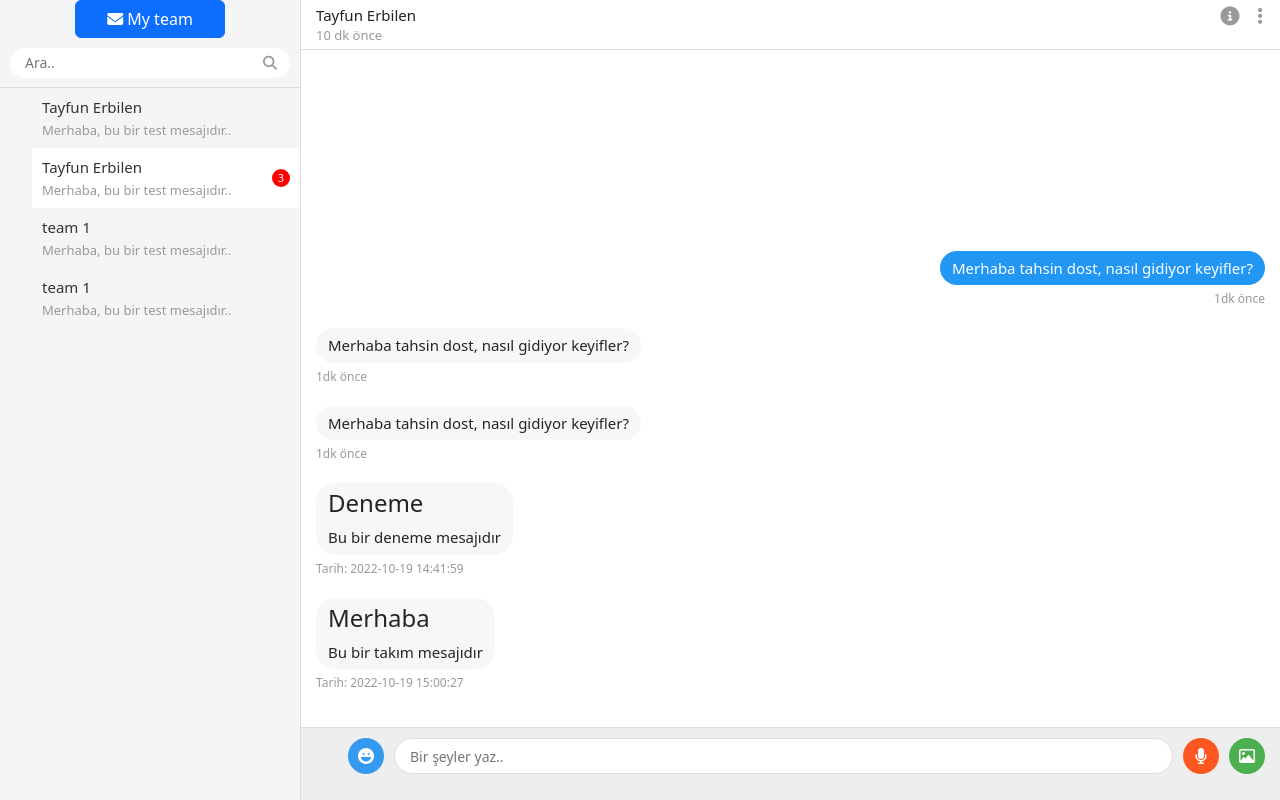
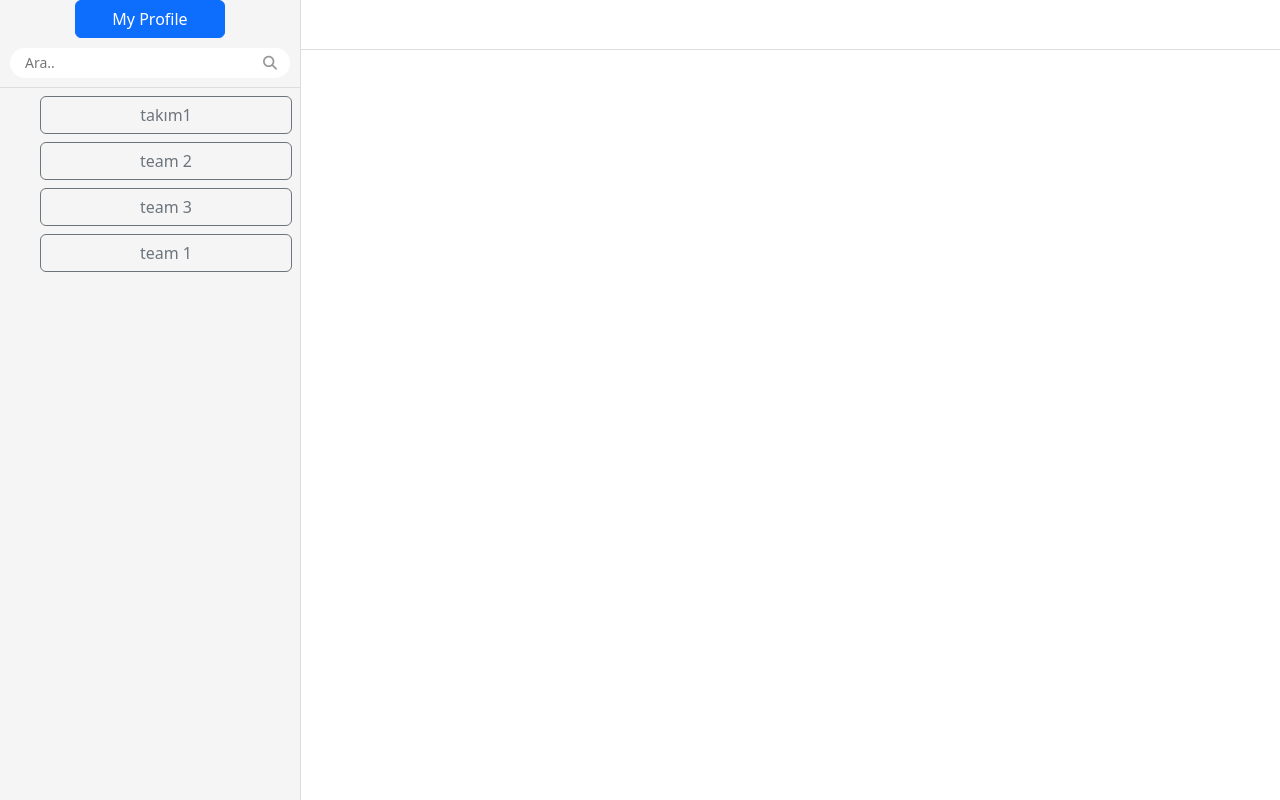
Before and after one commit to Havvazeynep/PHP-project, a PHP site: page /chat.php in a window 1280 px wide. Run offline with PHP 8.4, Linux system fonts and the light colour scheme; a user stored in the database is signed in; data comes from the database, SQL or seed files in the repository; some libraries are stand-ins or nearby versions.

Commit message:
Takım mesajlaşma sql işlemleri yapıldı

```diff
--- a/chat.php
+++ b/chat.php
@@ -7,10 +7,35 @@ require_once './db/connect.php';
 
 $online_user = $_SESSION['user'];
 
-$team_user_stmt = $conn->prepare("SELECT TM.title,TM.message, TM.date_time, T.team_name FROM team_users TU INNER JOIN teams T ON TU.team_id=T.id INNER JOIN team_messages TM ON TM.team_id=T.id WHERE TU.user_id = :u_id");
+$team_user_stmt = $conn->prepare("SELECT * FROM team_users TU,teams T WHERE TU.team_id=T.id AND TU.user_id = :u_id");
 $team_user_stmt->bindValue(':u_id', $online_user['id']);
 $team_user_stmt->execute();
 $team_users = $team_user_stmt->fetchAll();
+
+if (isset($_POST['team_id'])) {
+    $team_id = $_POST['team_id'];
+
+    $team_name_stmt = $conn->query("SELECT * FROM teams WHERE id = $team_id");
+    $team_name = $team_name_stmt->fetch(PDO::FETCH_ASSOC);
+
+    $user_message_stmt = $conn->prepare("SELECT U.firstname,TM.message, TM.date_time, T.team_name FROM team_messages TM INNER JOIN teams T ON TM.team_id=T.id INNER JOIN users U ON TM.user_id=U.id WHERE TM.team_id = :team_id GROUP BY TM.id ASC");
+    $user_message_stmt->bindValue(':team_id', $team_id);
+    $user_message_stmt->execute();
+    $user_message = $user_message_stmt->fetchAll();
+
+    if(isset($_POST["message"])){
+        $message = $_POST["message"];
+
+        $message_stmt = $conn->prepare("INSERT INTO team_messages (`message`, `user_id`, team_id) VALUES(:u_message, :u_id, :team_id)");
+        $message_stmt->bindValue(':u_message', $message);
+        $message_stmt->bindValue(':u_id', $online_user['id']);
+        $message_stmt->bindValue(':team_id', $team_id);
+        $message_stmt->execute();
+
+    }
+}
+
+
 ?>
 <!DOCTYPE html>
 <html lang="en">
@@ -36,9 +61,7 @@ $team_users = $team_user_stmt->fetchAll();
     <div class="chat">
         <div class="sidebar">
             <div class="d-grid gap-2 col-6 mx-auto">
-                <a href="messages.php" class="btn btn-primary">
-                    <i class="fa fa-envelope"></i> My team
-                </a>
+                <a href="messages.php" class="btn btn-primary">My Profile</a>
             </div>
             <div class="search">
                 <input type="text" placeholder="Ara..">
@@ -46,44 +69,32 @@ $team_users = $team_user_stmt->fetchAll();
             </div>
             <div class="contacts">
                 <ul>
-                    <li>
-                        <a href="#" class="list-group-item">
-                            <div class="contact">
-                                <div class="name">Tayfun Erbilen</div>
-                                <div class="message">Merhaba, bu bir test mesajıdır..</div>
-                            </div>
-                            <div class="notification"></div>
-                        </a>
-                    </li>
-                    <li class="active">
-                        <a href="#" class="list-group-item">
-                            <div class="contact">
-                                <div class="name">Tayfun Erbilen</div>
-                                <div class="message">Merhaba, bu bir test mesajıdır..</div>
-                            </div>
-                            <div class="notification">3</div>
-                        </a>
-                    </li>
                     <?php foreach ($team_users as $rs) { ?>
                         <li>
-                            <a href="#" class="list-group-item">
+                            <form method="post">
+                                <div class="d-grid gap-2 m-2">
+                                <button class="btn btn-outline-secondary">
+                                    <input type="hidden" name="team_id" value="<?php echo $rs['id'] ?>">
+
                                     <div class="contact">
                                         <div class="name"><?php echo $rs['team_name'] ?></div>
-                                    <div class="message">Merhaba, bu bir test mesajıdır..</div>
                                     </div>
-                                <div class="notification"></div>
-                            </a>
+                                </button>
+                                </div>
+                            </form>
                         </li>
                     <?php } ?>
                 </ul>
             </div>
         </div>
         <div class="content">
+            <?php
+            if (isset($team_name)) {
+            ?>
                 <div class="message-header">
                     <div class="user-info">
                         <div class="user">
-                        <div class="name">Tayfun Erbilen</div>
-                        <div class="time">10 dk önce</div>
+                            <div class="name"><?php echo $team_name['team_name'] ?></div>
                         </div>
                     </div>
                     <div class="actions">
@@ -100,60 +111,43 @@ $team_users = $team_user_stmt->fetchAll();
                             </li>
                         </ul>
                     </div>
+
                 </div>
                 <div class="message-content">
-                <div class="message me">
-                    <div class="bubble">
-                        Merhaba tahsin dost, nasıl gidiyor keyifler?
-                    </div>
-                    <div class="time">1dk önce</div>
-                </div>
+                    <?php
+                    if (isset($user_message)) {
+                        foreach ($user_message as $rs) {
+                    ?>
                             <div class="message">
                                 <div class="bubble">
-                        Merhaba tahsin dost, nasıl gidiyor keyifler?
-                    </div>
-                    <div class="time">1dk önce</div>
-                </div>
-
-                <div class="message">
-                    <div class="bubble">
-                        Merhaba tahsin dost, nasıl gidiyor keyifler?
-                    </div>
-                    <div class="time">1dk önce</div>
-                </div>
-                <?php foreach ($team_users as $rs) { ?>
-                    <div class="message">
-                        <div class="bubble">
-                            <h4><?php echo $rs['title'] ?></h4>
+                                    <h4><?php echo $rs['firstname'] ?></h4>
                                     <?php echo $rs['message'] ?>
                                 </div>
                                 <div class="time">Tarih: <?php echo $rs['date_time'] ?></div>
                             </div>
+                        <?php }
+                    } else { ?>
+                        <div></div>
                     <?php } ?>
-
                 </div>
                 <div class="message-form">
+                    <form method="post">
                         <ul>
-                    <li class="emoji-btn">
-                        <a href="#">
-                            <i class="fa fa-laugh"></i>
-                        </a>
-                    </li>
+                            <input type="hidden" name="team_id" value="<?php echo $team_name['id'] ?>">
                             <li class="input">
-                        <input type="text" placeholder="Bir şeyler yaz..">
+                                <input type="text" name="message" required placeholder="Bir şeyler yaz..">
                             </li>
                             <li class="sound-btn">
-                        <a href="#">
-                            <i class="fa fa-microphone"></i>
-                        </a>
-                    </li>
-                    <li class="image-btn">
-                        <a href="#">
-                            <i class="fa fa-image"></i>
-                        </a>
+                                <button class="btn btn-outline-secondary">
+                                    Send <i class="fa fa-arrow-alt-circle-right"></i>
+                                </button>
                             </li>
                         </ul>
+                    </form>
                 </div>
+            <?php } else { ?>
+                <div class="message-header"></div>
+            <?php } ?>
         </div>
     </div>
 
--- a/components/message-navbar.php
+++ b/components/message-navbar.php
@@ -5,7 +5,7 @@
     <a href="javascript:void(0)" class="w3-bar-item w3-button w3-dark-grey w3-button w3-hover-black w3-left-align" onclick="document.getElementById('id01').style.display='block'">New Message <i class="w3-padding fa fa-pencil"></i></a>
     <a href="chat.php" class="w3-bar-item w3-button"><i class="fa fa-paper-plane w3-margin-right"></i>My Message</a>
     <a href="team.php" class="w3-bar-item w3-button"><i class="fa fa-paper-plane w3-margin-right"></i>My teams</a>
-    <a href="profile.php" class="w3-bar-item w3-button"><i class="fa fa-user w3-margin-right"></i>My Profile</a>
+    <a href="profile.php" class="w3-bar-item w3-button"><i class="fa fa-user w3-margin-right"></i>Setting</a>
     <a href="#" class="w3-bar-item w3-button"><i class="fa fa-trash w3-margin-right"></i>Trash</a>
 </nav>
 
--- a/login.php
+++ b/login.php
@@ -39,6 +39,7 @@ if (isset($_SESSION['user'])) {
                 <?php unset($_SESSION["alert"]); ?>
             <?php } ?>
             <form action="./db/login-control.php" method="POST" class="w3-container w3-card-4 w3-light-grey w3-text-blue-gray">
+            <a href="index.php" class="w3-button w3-xlarge w3-circle w3-red w3-card-4" style="float: right;">X</a>
                 <h2 class="w3-center">Log In</h2>
                 <div class="w3-row w3-section">
                     <div class="w3-col" style="width:50px"><i class="w3-xxlarge fa fa-envelope-o"></i></div>
--- a/register.php
+++ b/register.php
@@ -9,8 +9,8 @@ session_start();
     <meta name="viewport" content="width=device-width, initial-scale=1.0">
     <title>Register</title>
     <meta name="description" content="PHP Project - Havva Zeynep Akdemir">
-	<meta name="author" content="https://github.com/Havvazeynep , havvazeynepakdemir@gmail.com">
-	<meta name="keywords" content="HTML CSS JS Javascript Web Tasarım SQL mysql PDO PHP">
+    <meta name="author" content="https://github.com/Havvazeynep , havvazeynepakdemir@gmail.com">
+    <meta name="keywords" content="HTML CSS JS Javascript Web Tasarım SQL mysql PDO PHP">
     <link rel="icon" href="./assets/img/icon.png">
 
     <link rel="stylesheet" href="./assets/css/style.css">
@@ -36,6 +36,8 @@ session_start();
                 <?php unset($_SESSION["alert"]); ?>
             <?php } ?>
             <form action="./db/register-control.php" method="post" class="w3-container w3-card-4 w3-light-grey w3-text-blue-gray w3-margin w3-padding-large">
+                <a href="index.php" class="w3-button w3-xlarge w3-circle w3-red w3-card-4" style="float: right;">X</a>
+
                 <h2 class="w3-center">Register</h2>
 
                 <div class="w3-row w3-section">
--- a/team.php
+++ b/team.php
@@ -6,9 +6,6 @@ if (!isset($_SESSION['user'])) {
 require_once './db/connect.php';
 
 $online_user = $_SESSION['user'];
-
-// $stmt = $conn->query("SELECT * FROM teams");
-// $teams = $stmt->fetchAll();
 
 $team_user_stmt = $conn->prepare("SELECT * FROM team_users TU,teams T WHERE TU.team_id=T.id AND TU.user_id = :u_id");
 $team_user_stmt->bindValue(':u_id', $online_user['id']);
```
Also changed, not shown: components/header.php (+15 -13 lines), components/message-teams.php (deleted, +0 -73 lines), db/chat-control.php (added, +31 -0 lines), db/phpproject.sql (+17 -11 lines), demo-message.php (deleted, +0 -68 lines), messages.php (+0 -8 lines). Lines whose indentation alone changed are shown as unchanged.
